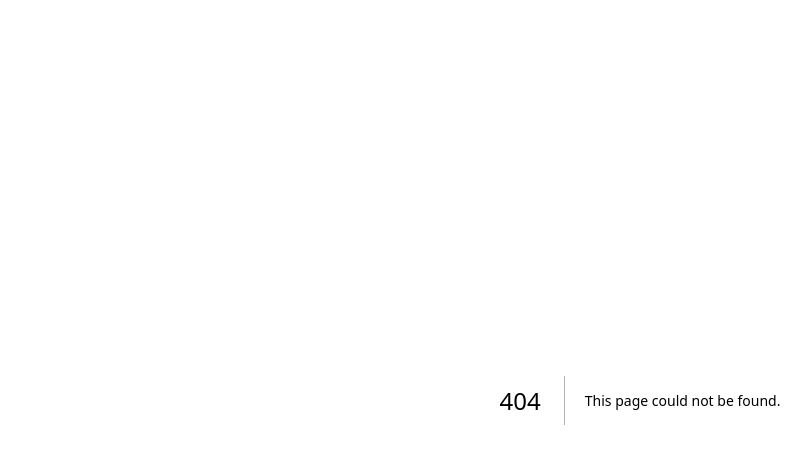
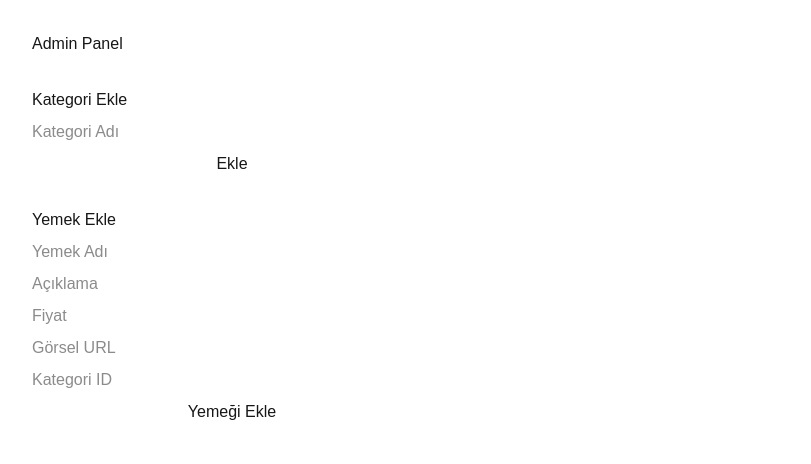
Before and after one commit to Akrep-Clean/Qr-MEN-, a Next.js app: page /admin in a window 1280 px wide. Before the commit this address had no page. Shown: the top 464 px of the page, without its empty margins (0-811 px from the left). Built offline with nearby package versions, Linux system fonts and the light colour scheme.

Commit message:
Son hali

```diff
--- a/package.json
+++ b/package.json
@@ -12,7 +12,8 @@
     "@prisma/client": "^6.12.0",
     "next": "15.4.1",
     "react": "19.1.0",
-    "react-dom": "19.1.0"
+    "react-dom": "19.1.0",
+    "slugify": "^1.6.6"
   },
   "devDependencies": {
     "@tailwindcss/postcss": "^4",
--- a/src/components/CategoryCard.js
+++ b/src/components/CategoryCard.js
@@ -10,7 +10,6 @@ export default function CategoryCard({ title, slug }) {
   return (
     <div onClick={handleClick} style={styles.card}>
       <img
-        src={`https://source.unsplash.com/400x300/?${slug}`}
         alt={title}
         style={styles.image}
       />
--- a/src/components/Navbar.js
+++ /dev/null
@@ -1,31 +0,0 @@
-import { ErrorBoundaryHandler } from "next/dist/client/components/error-boundary";
-
-export default function Navbar({ title = "QR Menü" }) {
-  return (
-    <nav style={styles.nav}>
-      <div style={styles.logo}>
-        {title}
-      </div>
-    </nav>
-  );
-}
-
-const styles = {
-  nav: {
-    backgroundColor: '#2E7D32', // Orman yeşili
-    padding: '1rem 5rem',
-    display: 'flex',
-    alignItems: 'center',
-    justifyContent: 'center',
-    boxShadow: '0 2px 5px rgba(0,0,0,0.1)',
-    borderRadius:"3rem"
-
-  },
-  logo: {
-    color: '#f8f6f0', // Kirli beyaz
-    fontSize: '1.5rem',
-    fontWeight: 'bold',
-    fontFamily: 'Arial, sans-serif',
-
-  }
-};
--- /dev/null
+++ b/src/pages/admin/index.js
@@ -0,0 +1,103 @@
+import { useState } from 'react';
+
+export default function AdminPanel() {
+  const [categoryName, setCategoryName] = useState('');
+  const [menuItem, setMenuItem] = useState({
+    name: '',
+    description: '',
+    price: '',
+    image: '',
+    categoryId: '',
+  });
+
+  const handleCategorySubmit = async (e) => {
+    e.preventDefault();
+    await fetch('/api/admin/category', {
+      method: 'POST',
+      headers: { 'Content-Type': 'application/json' },
+      body: JSON.stringify({ name: categoryName }),
+    });
+    setCategoryName('');
+  };
+
+  const handleMenuSubmit = async (e) => {
+    e.preventDefault();
+    await fetch('/api/admin/menu-item', {
+      method: 'POST',
+      headers: { 'Content-Type': 'application/json' },
+      body: JSON.stringify(menuItem),
+    });
+    setMenuItem({
+      name: '',
+      description: '',
+      price: '',
+      image: '',
+      categoryId: '',
+    });
+  };
+
+  return (
+    <div style={{ padding: '2rem' }}>
+      <h1>Admin Panel</h1>
+
+      <form onSubmit={handleCategorySubmit} style={formStyle}>
+        <h2>Kategori Ekle</h2>
+        <input
+          type="text"
+          placeholder="Kategori Adı"
+          value={categoryName}
+          onChange={(e) => setCategoryName(e.target.value)}
+          required
+        />
+        <button type="submit">Ekle</button>
+      </form>
+
+      <form onSubmit={handleMenuSubmit} style={formStyle}>
+        <h2>Yemek Ekle</h2>
+        <input
+          type="text"
+          placeholder="Yemek Adı"
+          value={menuItem.name}
+          onChange={(e) => setMenuItem({ ...menuItem, name: e.target.value })}
+          required
+        />
+        <input
+          type="text"
+          placeholder="Açıklama"
+          value={menuItem.description}
+          onChange={(e) => setMenuItem({ ...menuItem, description: e.target.value })}
+        />
+        <input
+          type="number"
+          placeholder="Fiyat"
+          value={menuItem.price}
+          onChange={(e) => setMenuItem({ ...menuItem, price: Number(e.target.value) })}
+          required
+        />
+        <input
+          type="text"
+          placeholder="Görsel URL"
+          value={menuItem.image}
+          onChange={(e) => setMenuItem({ ...menuItem, image: e.target.value })}
+        />
+        <input
+          type="number"
+          placeholder="Kategori ID"
+          value={menuItem.categoryId}
+          onChange={(e) => setMenuItem({ ...menuItem, categoryId: Number(e.target.value) })}
+          required
+        />
+        <button type="submit">Yemeği Ekle</button>
+      </form>
+    </div>
+  );
+}
+
+const formStyle = {
+  marginTop: '2rem',
+  marginBottom: '2rem',
+  display: 'flex',
+  flexDirection: 'column',
+  gap: '0.5rem',
+  maxWidth: '400px',
+};
--- /dev/null
+++ b/src/pages/api/admin/category.js
@@ -0,0 +1,23 @@
+import { prisma } from '../../../lib/prisma';
+import slugify from 'slugify';
+
+export default async function handler(req, res) {
+  if (req.method !== 'POST') {
+    return res.status(405).json({ error: 'Sadece POST isteği destekleniyor' });
+  }
+
+  const { name } = req.body;
+
+  try {
+    const newCategory = await prisma.category.create({
+      data: {
+        name,
+        slug: slugify(name, { lower: true }),
+      },
+    });
+    res.status(200).json(newCategory);
+  } catch (error) {
+    console.error('Kategori eklenirken hata:', error);
+    res.status(500).json({ error: 'Kategori eklenemedi' });
+  }
+}
--- /dev/null
+++ b/src/pages/api/admin/menu-item.js
@@ -0,0 +1,25 @@
+import { prisma } from '../../../lib/prisma';
+
+export default async function handler(req, res) {
+  if (req.method !== 'POST') {
+    return res.status(405).json({ error: 'Sadece POST isteği destekleniyor' });
+  }
+
+  const { name, description, price, image, categoryId } = req.body;
+
+  try {
+    const newItem = await prisma.menuItem.create({
+      data: {
+        name,
+        description,
+        price,
+        image,
+        categoryId,
+      },
+    });
+    res.status(200).json(newItem);
+  } catch (error) {
+    console.error('Yemek eklenirken hata:', error);
+    res.status(500).json({ error: 'Yemek eklenemedi' });
+  }
+}
```
Also changed, not shown: 1 other file (tests, documents, lock files or other folders).
